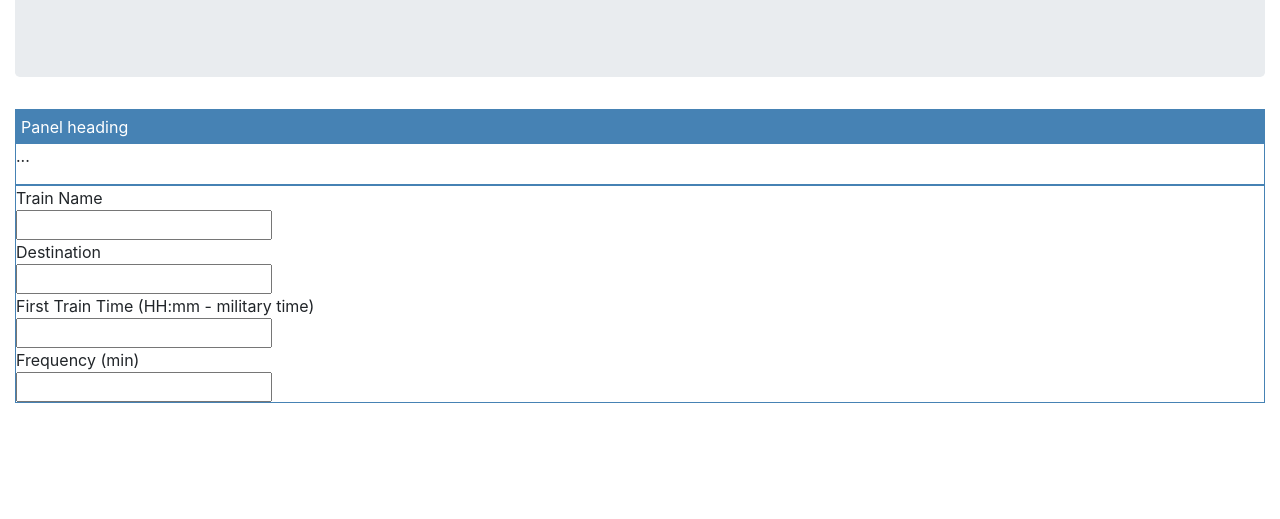
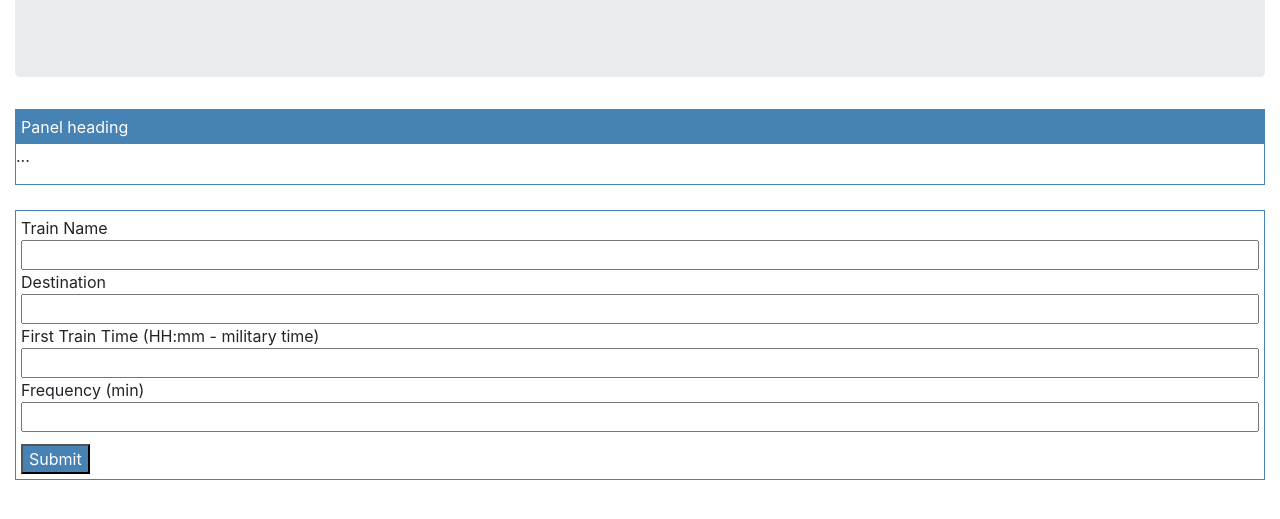
Before and after one commit to adamlstephenson/Train-Scheduler, a plain HTML site: page index.html in a window 1280 px wide. Shown: the part 147-666 px from the top of the page. Drawn offline with nearby package versions, Linux system fonts and the light colour scheme.

Commit message:
styling complete

```diff
--- a/assets/css/style.css
+++ b/assets/css/style.css
@@ -20,7 +20,19 @@ h1 {
 }
 
 .form {
+    margin-top: 2%;
+    padding: 5px;
     border-style: solid;
     border-width: .5px;
     border-color: steelblue;
 }
+
+.submit {
+    margin-top: 1%;
+    background-color: steelblue;
+    color: white;
+}
+
+.field {
+    width: 100%;
+}
--- a/index.html
+++ b/index.html
@@ -32,13 +32,14 @@
     <div class="col-md-12">
         <form class="form">
             Train Name<br>
-            <input type="text" name="trainname"><br>
+            <input type="text" name="trainname" class="field"><br>
             Destination<br>
-            <input type="text" name="destination"><br>
+            <input type="text" name="destination" class="field"><br>
             First Train Time (HH:mm - military time)<br>
-            <input type="text" name="traintime"><br>
+            <input type="text" name="traintime" class="field"><br>
             Frequency (min)<br>
-            <input type="text" name="frequency"><br>
+            <input type="text" name="frequency" class="field"><br>
+            <input type="submit" class="submit">
         </form>
     </div>
 
```
